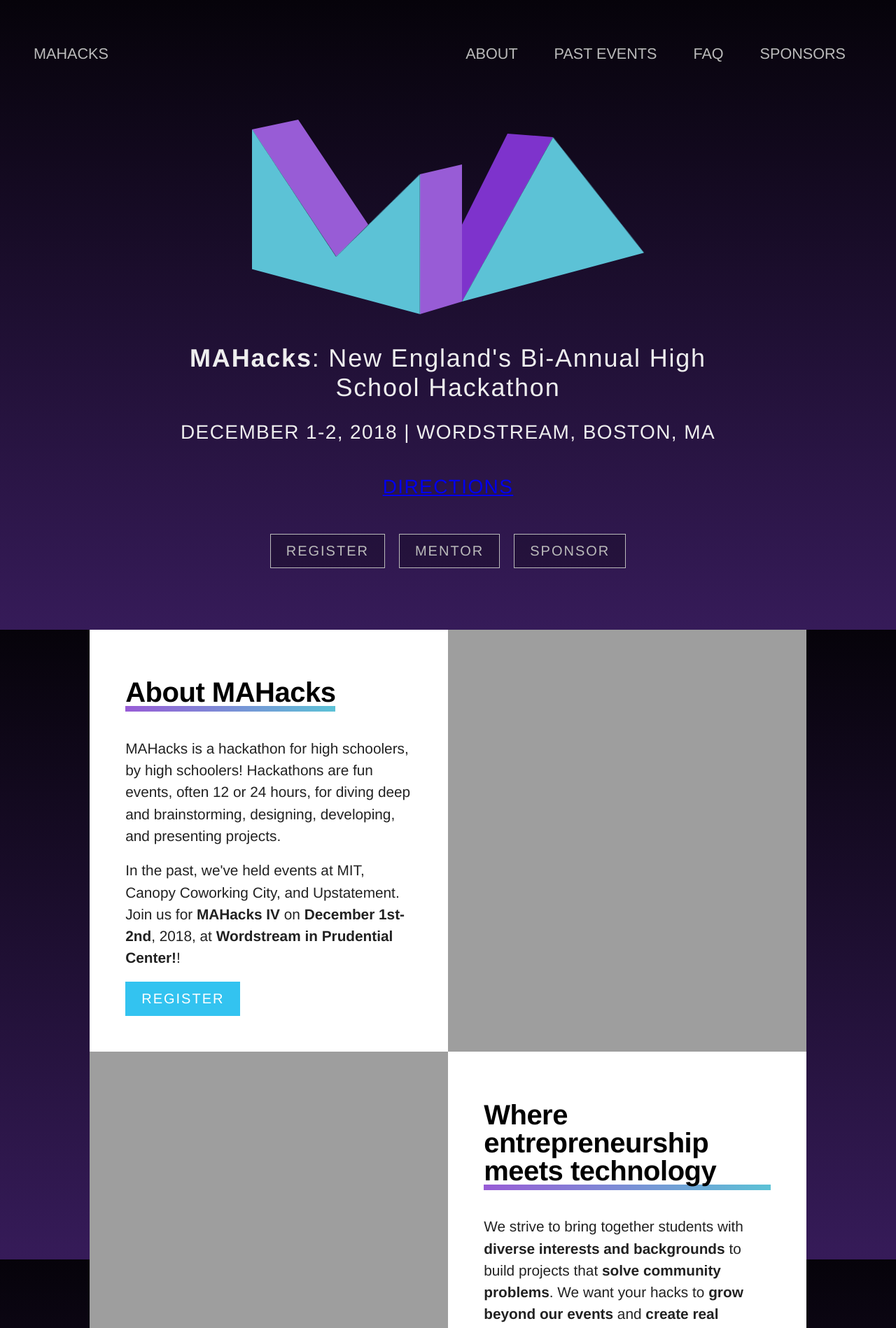
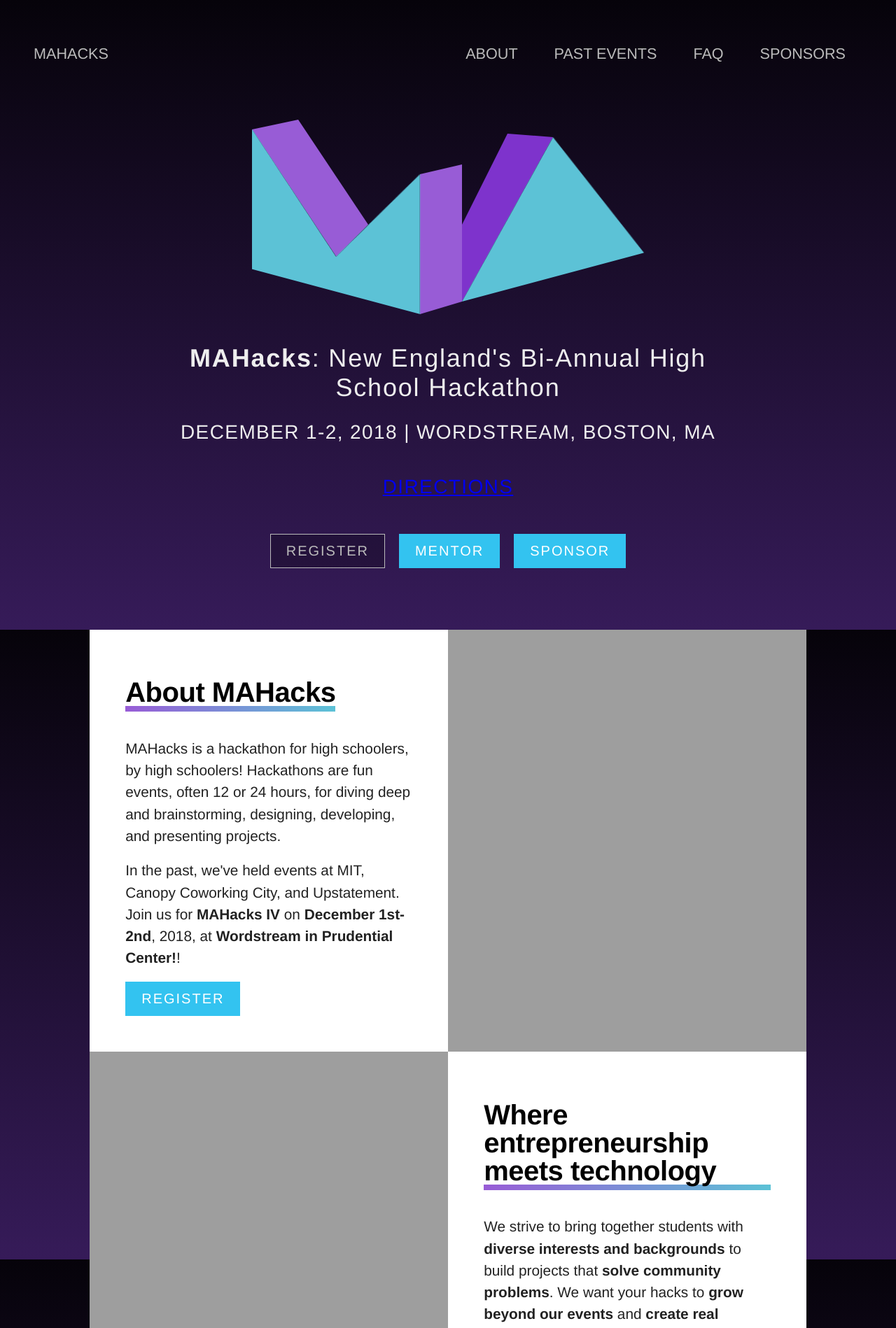
Before and after one commit to mahacks/old-website, a Jekyll site: the page built from index.html, in a window 1280 px wide. Shown: the top 1898 px of the page at 70% size. Built offline with Jekyll 4.4.1, drawn with Linux system fonts in a browser that asks for light colours; some web fonts are replaced; a script that is not in the unit is left out.

Commit message:
Update index.html

```diff
--- a/index.html
+++ b/index.html
@@ -16,8 +16,8 @@
 			<h2><a href="https://goo.gl/maps/a3HMsW74Tcn">Directions</a></h2>
 
 			<a href="" class="button">Register</a>
-			<a href="mentor" class="button">Mentor</a>
-			<a href="sponsor" class="button">Sponsor</a>
+			<a href="mentor" class="button button-primary">Mentor</a>
+			<a href="sponsor" class="button button-primary">Sponsor</a>
 		</header>
 
 		<section>
```
